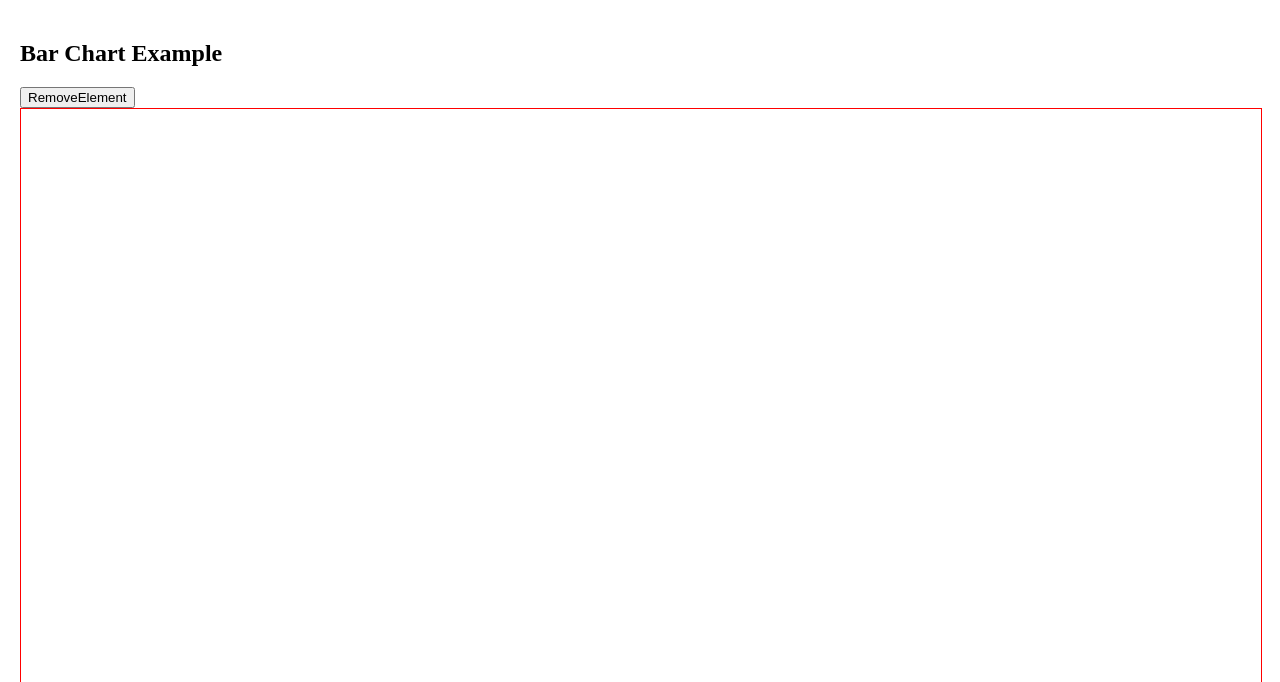
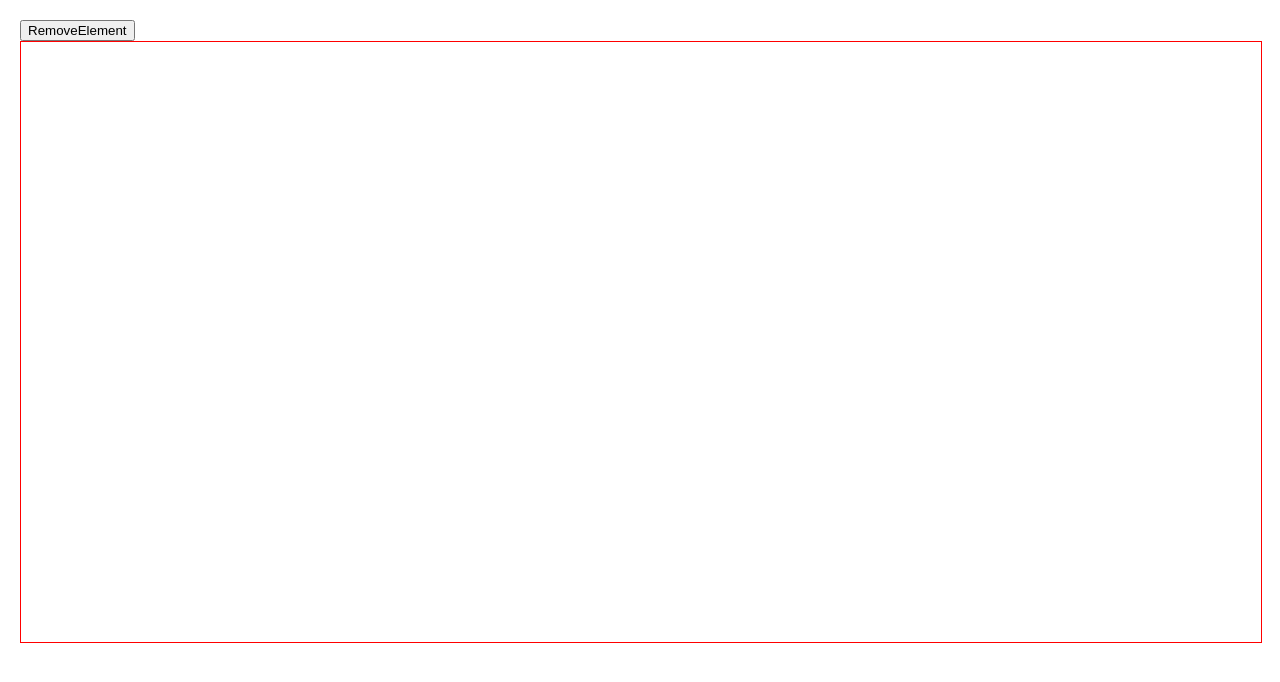
Before and after one commit to Nazgaul/vue-canvas, a Vue app: page / in a window 1280 px wide. Shown: the top 682 px of the page. Built offline with nearby package versions, Linux system fonts and the light colour scheme.

Commit message:
Fixes of canvas draw

```diff
--- a/src/App.vue
+++ b/src/App.vue
@@ -1,23 +1,19 @@
 <template>
   <div id="app">
-    <h2>Bar Chart Example</h2>
     <!-- <button @click="AddElement()">AddElement</button> -->
     <button @click="RemoveElement()">RemoveElement</button>
-
-    <my-canvas style="width: 100%; height: 600px;" @draw="draw">
-      <component
-        :is="obj.type"
-        :key="obj.version"
-        :val="obj"
-        v-for="(obj) in elements"
-      ></component>
-    </my-canvas>
+    <div class="canvas-section">
+      <my-canvas style="width: 100%; height: 600px;">
+        <component :is="obj.type" :key="obj.version" :val="obj" v-for="(obj) in elements"></component>
+      </my-canvas>
+      <my-canvas style="width: 100%; height: 600px;" @drawDummy="drawDummy" @draw="draw">
+        <component :is="obj.type" :key="obj.version" :val="obj" v-for="(obj) in elementsDummy"></component>
+      </my-canvas>
+    </div>
   </div>
 </template>
 
 <script>
-
-
 import MyCanvas from "./MyCanvas.vue";
 import rectangle from "./types/rectangle.vue";
 import clear from "./types/clear.vue";
@@ -33,10 +29,8 @@ export default {
 
   data() {
     return {
-      elements: [
-        new Objects.Clear(0)
-      ]
-
+      elements: [new Objects.Clear(0)],
+      elementsDummy: [new Objects.Clear(0)],
     };
   },
   methods: {
@@ -45,16 +39,31 @@ export default {
         return;
       }
       this.elements.pop();
-      this.elements.forEach(f=> ++f.version)
+      this.elements.forEach(f => ++f.version);
     },
-    draw({now,prev}) {
+    drawDummy({ now, prev }) {
+      let color = {
+        red: 255,
+        green:0,
+        blue: 0
+      };
+      var lastVersion = this.elementsDummy[this.elementsDummy.length - 1].version++;
+      console.log('s',lastVersion);
+      let newElementClear = new Objects.Clear(++lastVersion);
+      console.log(newElementClear);
+      let rectangle = new Objects.Rectangle(now, prev, color, ++lastVersion);
+      this.elementsDummy = [newElementClear,rectangle];
+    },
+    draw({ now, prev }) {
+       //var lastVersion = this.elementsDummy[this.elementsDummy.length - 1].version;
+      this.elementsDummy = [new Objects.Clear(0)];
       let color = {
         red: Math.floor(Math.random() * 255),
         green: Math.floor(Math.random() * 255),
         blue: Math.floor(Math.random() * 255)
       };
       var lastVersion = this.elements[this.elements.length - 1].version;
-      let rectangle = new Objects.Rectangle(now,prev, color, ++lastVersion);
+      let rectangle = new Objects.Rectangle(now, prev, color, ++lastVersion);
       this.elements.push(rectangle);
     }
   }
@@ -75,4 +84,18 @@ body {
   padding: 20px;
   box-sizing: border-box;
 }
+.canvas-section {
+  position: relative;
+  width: 100%; height: 600px  ;
+}
+.my-canvas-wrapper  {
+  position: absolute;
+  top: 0;
+  left: 0;
+  right: 0;
+  bottom: 0;
+}
+.canvas-section:last-child {
+  z-index: 2;
+}
 </style>
--- a/src/MyCanvas.vue
+++ b/src/MyCanvas.vue
@@ -39,10 +39,12 @@ export default {
     OnMouseDown(event) {
       this.prev = this.GetXY(event);
       this.isDragging = true;
-      console.log("Down");
     },
     OnMouseMove(event) {
-      console.log("Move");
+      if (this.isDragging) {
+        let now = this.GetXY(event);
+        this.$emit("drawDummy", { now, prev: this.prev });
+      }
     },
     OnMouseUp(event) {
       let now = this.GetXY(event);
--- a/src/types/clear.vue
+++ b/src/types/clear.vue
@@ -9,7 +9,6 @@ export default {
     val: Clear
   },
   render() {
-
     if (!this.provider.context) return;
     const ctx = this.provider.context;
     ctx.clearRect(0, 0,  ctx.canvas.width, ctx.canvas.height);
--- a/src/types/objects.js
+++ b/src/types/objects.js
@@ -13,7 +13,7 @@ class Rectangle extends BaseCanvasElement {
         this.width = now.x-prev.x || 0;
         this.height = now.y-prev.y || 0;
         this.color = `rgb(${color.red},${color.green},${color.blue})` || '#F00';
-
+        this.lineWidth = 4;
         //this.type = require('./rectangle.vue');
 
     }
@@ -21,9 +21,8 @@ class Rectangle extends BaseCanvasElement {
 class Clear extends BaseCanvasElement {
     constructor(version) {
         super('clear',version);
-        this.version = 0;
+        this.version = version;
         this.type = 'clear';
-
     }
 }
 
--- a/src/types/rectangle.vue
+++ b/src/types/rectangle.vue
@@ -12,8 +12,11 @@ export default {
   render() {
     if (!this.provider.context) return;
     const ctx = this.provider.context;
-    ctx.fillStyle = this.val.color;
-    ctx.fillRect(this.val.x, this.val.y, this.val.width, this.val.height);
+    ctx.beginPath();
+    ctx.lineWidth = this.val.lineWidth;
+    ctx.strokeStyle = this.val.color;
+    ctx.strokeRect(this.val.x, this.val.y, this.val.width, this.val.height);
+    ctx.stroke();
     return null;
   }
 };
```
